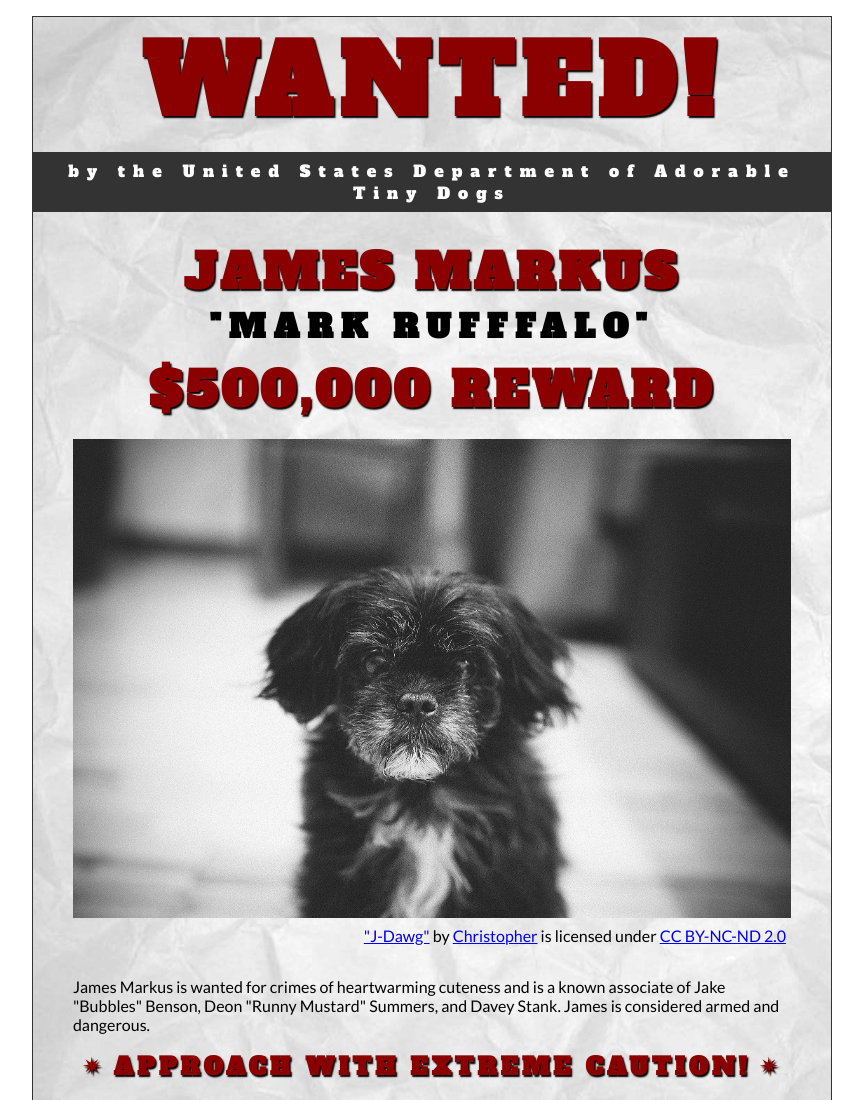
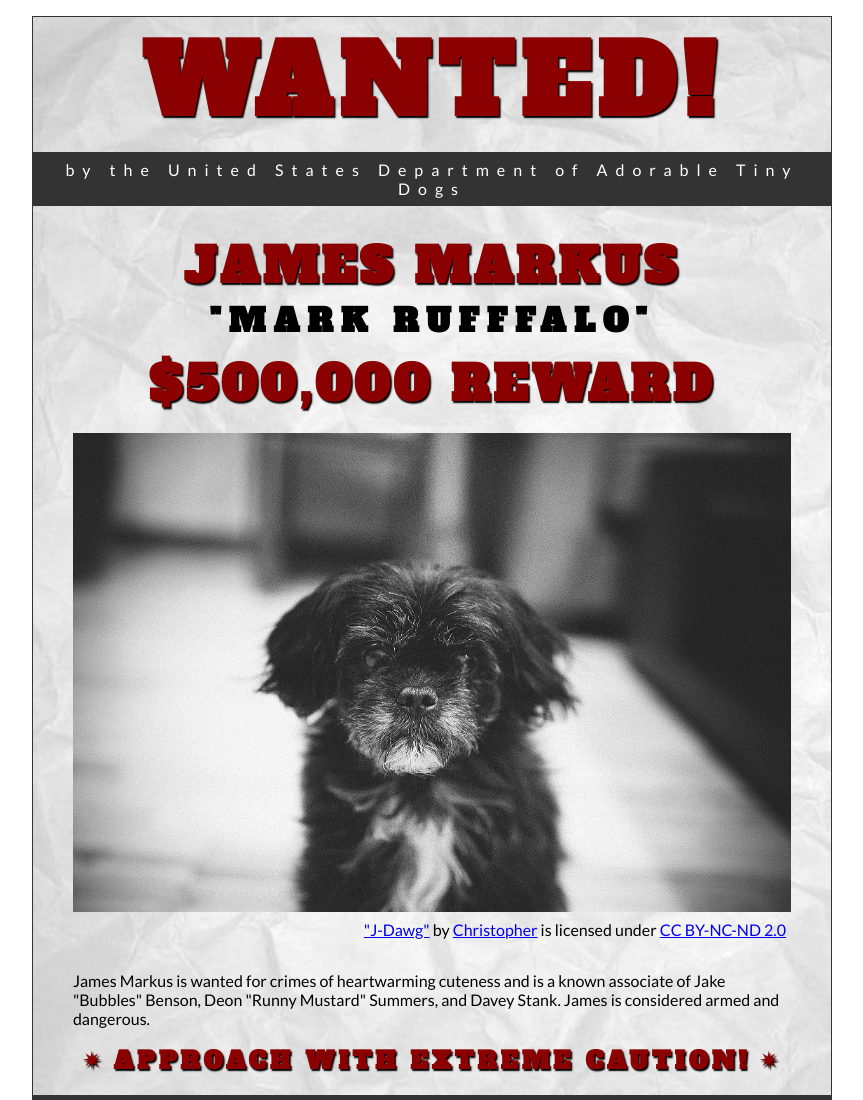
Before and after one commit to CorneliS-CWU/CorneliS-CWU.github.io, a plain HTML site: page wanted-poster/index.html in a window 1280 px wide. Shown: the top 1100 px of the page, without its empty margins (208-1071 px from the left). Drawn offline with Linux system fonts and the light colour scheme.

Commit message:
Update style.css
remove font family

```diff
--- a/wanted-poster/css/style.css
+++ b/wanted-poster/css/style.css
@@ -107,11 +107,10 @@ h4 {
 
 h5 {
     background-color: #333;
-    font-size:1rem;
+    font-size: 1rem;
     margin-top: .25rem;
     letter-spacing: .5rem;
     color:#FFF;
-    font-family:'Alfa Slab One', Garamond, serif;
     text-align:center;
     font-weight: normal;
     padding: 0.5rem
```
